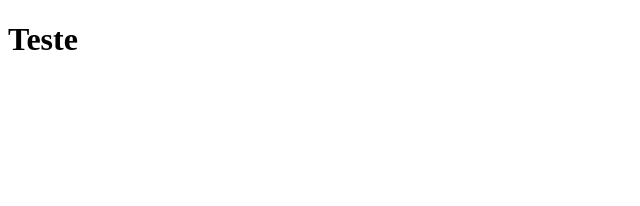
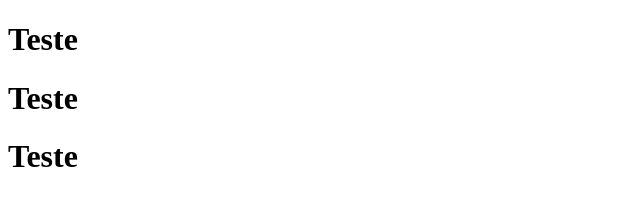
Before and after one commit to DanielPenasio/ValidadorCPF, a plain HTML site: page CPF/src/index.html in a window 1280 px wide. Shown: the whole page, without its empty margins (0-640 px from the left). Drawn offline with Linux system fonts and the light colour scheme.

Commit message:
primeiro commit de testes no brach-01

```diff
--- a/CPF/src/index.html
+++ b/CPF/src/index.html
@@ -6,5 +6,7 @@
 </head>
 <body>
 	<h1>Teste</h1>
+	<h1>Teste</h1>
+	<h1>Teste</h1>
 </body>
 </html>
```
